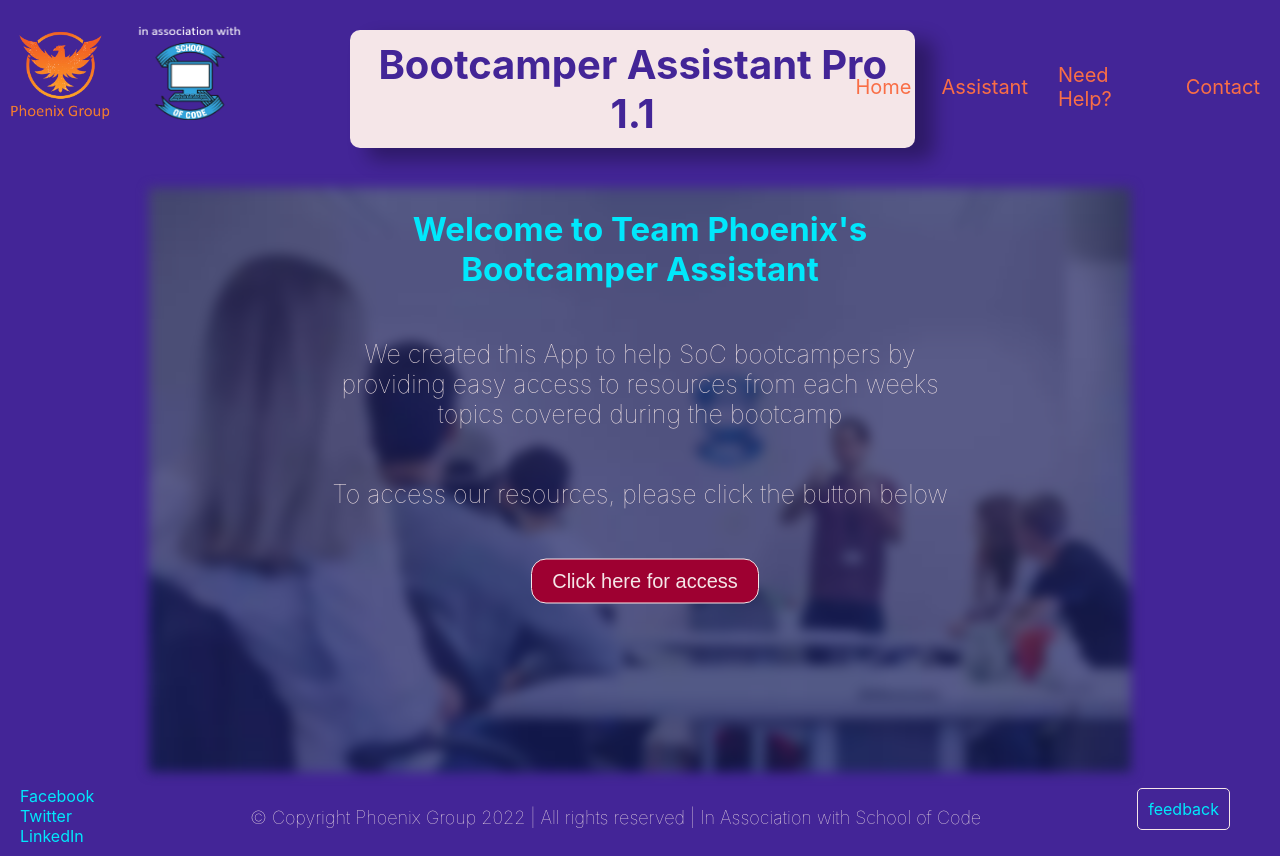
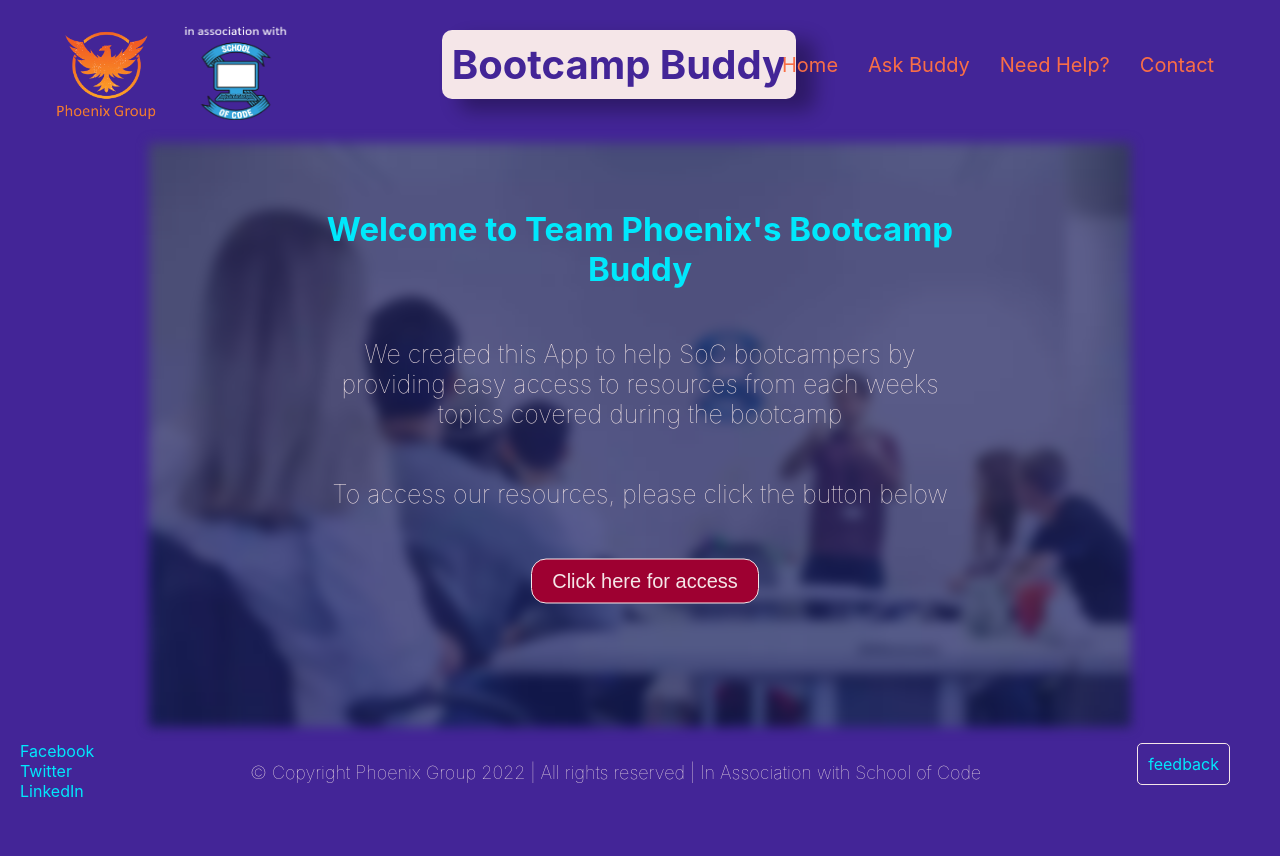
Before and after one commit to SchoolOfCode/w9_frontend-project-team-phoenix, a React (Create React App) app in the folder my-app/: page /home in a window 1280 px wide. After the commit the page ends 811 px from the top, so only its background shows below. Built offline with nearby package versions, Linux system fonts and the light colour scheme.

Commit message:
Updated to Bootcamp Buddy

```diff
--- a/my-app/src/Components/Contact/index.js
+++ b/my-app/src/Components/Contact/index.js
@@ -8,7 +8,7 @@ export default function Contact(){
         <>
             <Header />
             <div className="contact-header">
-                <p className="contact-welcome">Welcome to the Bootcamper Assistant <strong>Contact Page</strong></p>
+                <p className="contact-welcome">Welcome to the Bootcamp Buddy <strong>Contact Page</strong></p>
             </div>
             <div className="contact-text">
                 <p>School of Code offers free intensive and flexible coding courses open to applicants of all backgrounds.</p>
--- a/my-app/src/Components/Header/index.js
+++ b/my-app/src/Components/Header/index.js
@@ -14,11 +14,11 @@ export default function Header(){
                 <a href="https://schoolofcode.com"><img className="soclogo" src={soclogo} alt="socLogo"></img></a>
             </div>
             <div className="header-box">
-                <h1 className="header">Bootcamper Assistant Pro 1.1</h1>
+                <h1 className="header">Bootcamp Buddy</h1>
             </div>
             <div className="links">
                 <a className="help-link" href="http://localhost:3002/home">Home</a>
-                <a className="help-link" href="http://localhost:3002/Campers">Assistant</a>
+                <a className="help-link" href="http://localhost:3002/Campers">Ask Buddy</a>
                 <a className="help-link" href="http://localhost:3002/help">Need Help?</a>
                 <a className="help-link" href="http://localhost:3002/Contact">Contact</a>
             </div>
--- a/my-app/src/Components/Help/index.js
+++ b/my-app/src/Components/Help/index.js
@@ -10,14 +10,14 @@ export default function Help(){
         <>
         <Header />
         <div className="contact-header">
-            <p className="contact-welcome">Welcome to the Bootcamper Assistant <strong>FAQ Page</strong></p>
+            <p className="contact-welcome">Welcome to the Bootcamp Buddy <strong>FAQ Page</strong></p>
         </div>
 
         <div className="faq-question">
             <h1 className="faq-heading">How do I use this website?</h1>
 
             <div className="faqbody">
-                <p>First, you click on the <strong>Assistant menu item</strong> on the top of the page, and you will take you to another page which contains a dropdown list. From that list you can select the week that you want to review. The webpage should display several resources for you. Have fun!</p>
+                <p>First, you click on the <strong>Ask Buddy menu item</strong> on the top of the page, and you will take you to another page which contains a dropdown list. From that list you can select the week that you want to review. The webpage should display several resources for you. Have fun!</p>
             </div>
         </div>
 
--- a/my-app/src/Components/Home/index.js
+++ b/my-app/src/Components/Home/index.js
@@ -16,7 +16,7 @@ export default function Home(){
             <div className="text-container">
             <img className="home-image" src={pic} alt="Chris"></img>
                 <div class="centered">
-                <h1 className="h1-home-text">Welcome to Team Phoenix's Bootcamper Assistant</h1>
+                <h1 className="h1-home-text">Welcome to Team Phoenix's Bootcamp Buddy</h1>
                 <h2 className="h2-home-text">We created this App to help SoC bootcampers by providing easy access to resources from each weeks topics covered during the bootcamp</h2>
                 <h3 className="h3-home-text">To access our resources, please click the button below</h3>
                 <a href="http://localhost:3002/Campers">
```
